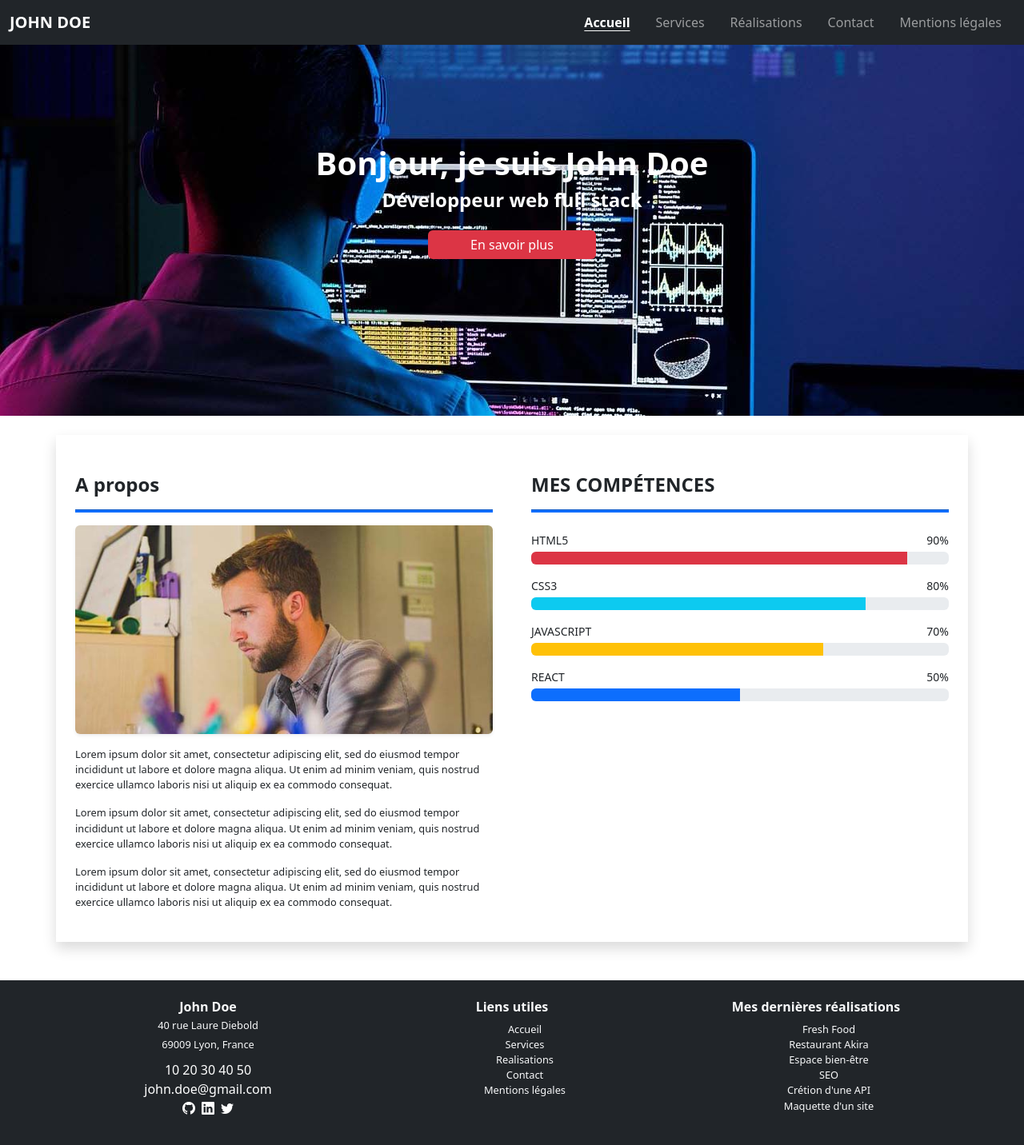
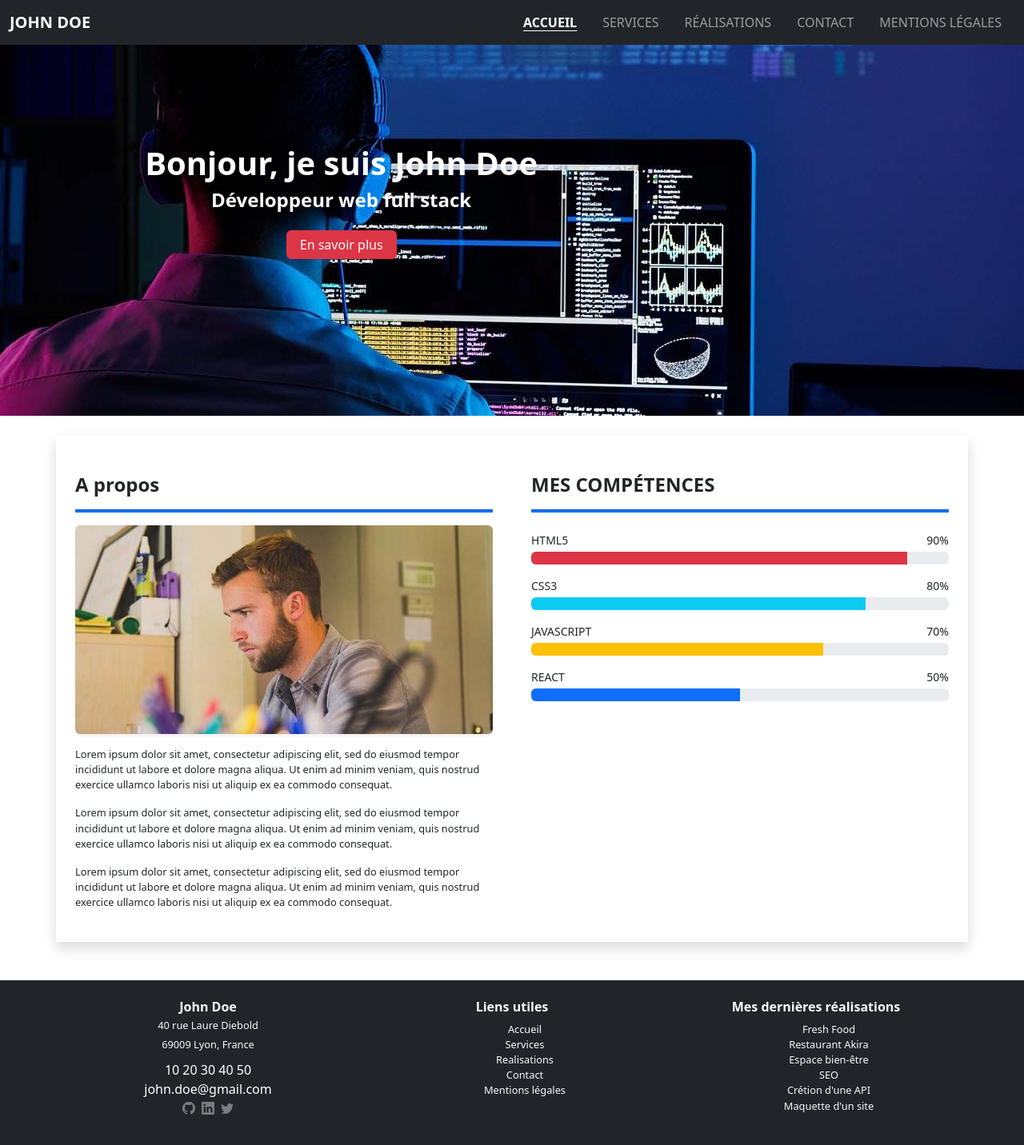
Before and after one commit to AngieGit09/devoir-5-realisation-portofolio, a React (Create React App) app: page / in a window 1280 px wide. Shown: the top 1432 px of the page at 80% size. Built offline with nearby package versions, Linux system fonts and the light colour scheme.

Commit message:
modifications header et footer

```diff
--- a/src/components/Footer.jsx
+++ b/src/components/Footer.jsx
@@ -6,7 +6,6 @@ export default function Footer() {
     <footer className="bg-dark text-light py-4 mt-5">
       <div className="container">
         <div className="row text-center">
-
           {/*colonne 1 */}
           <div className="col-12 col-md-4 mb-3">
             <h3>John Doe</h3>
@@ -21,6 +20,7 @@ export default function Footer() {
             </a>
             <br />
 
+            <div className="reseau">
               <a
                 href="https://github.com"
                 target="_blank"
@@ -42,6 +42,7 @@ export default function Footer() {
               >
                 <i class="bi bi-twitter"></i>
               </a>
+            </div>
           </div>
 
           {/*colonne 2*/}
--- a/src/pages/Home.jsx
+++ b/src/pages/Home.jsx
@@ -10,7 +10,7 @@ export default function Home() {
       <section className="image-bg">
         <div className="container-fluid text-center">
           <div className="row">
-            <div className=" col-12 col-mb-8">
+            <div className=" col-12 col-md-8">
               <h1>Bonjour, je suis John Doe</h1>
               <h2>Développeur web full stack</h2>
               <div className="text-center">
--- a/src/styles.css
+++ b/src/styles.css
@@ -1,9 +1,6 @@
 .App {
   font-family: sans-serif;
   text-align: center;
-}
-
-.App {
   font-family: Nunito Sans sans-serif;
   font-size: 0.5rem;
 }
@@ -71,3 +68,22 @@ footer ul {
   text-decoration: underline;
   text-underline-offset: 4px;
 }
+
+footer a:hover {
+  font-weight: 700;
+}
+
+.reseau {
+  opacity: 0.4;
+  color: var(--bs-secondary-color);
+  transition: opacity 0.2s ease, color 0.2s ease;
+}
+
+.reseau:hover {
+  opacity: 1;
+  color: #ffffff;
+}
+
+.nav-item {
+  text-transform: uppercase;
+}
```
Lines whose indentation alone changed are shown as unchanged.
